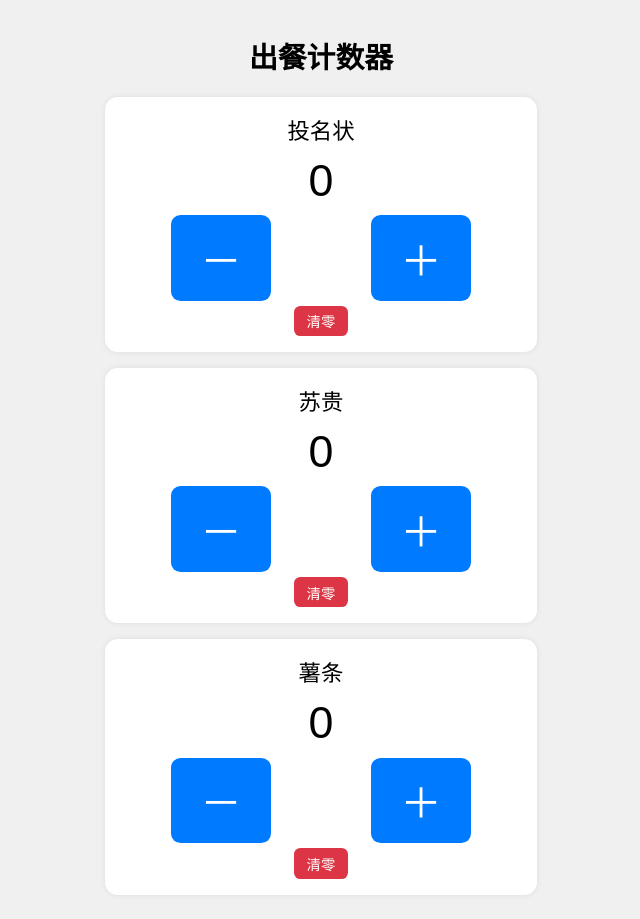
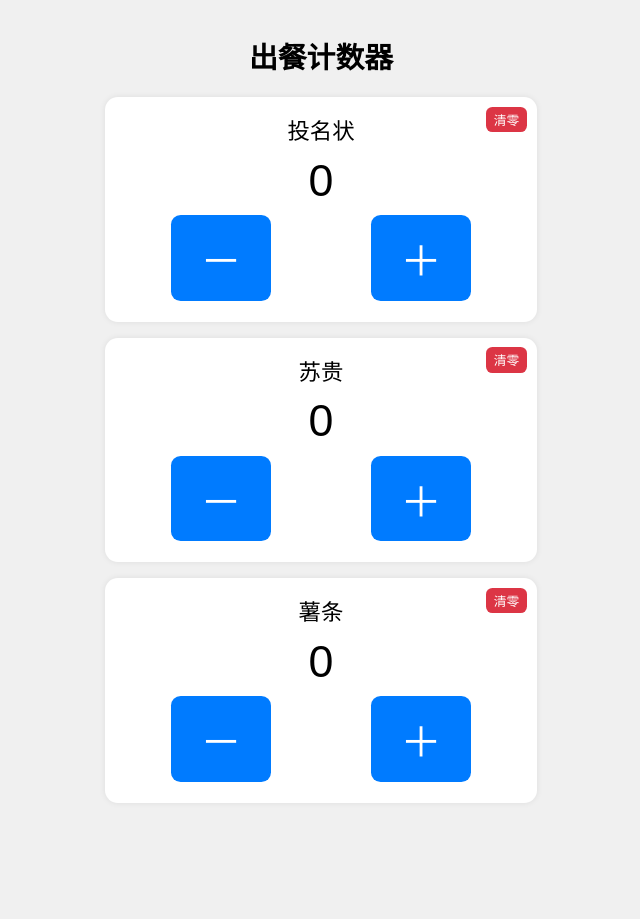
Before and after one commit to ashuangxtc/counter-app, a plain HTML site: page index.html in a window 1280 px wide. Shown: the whole page, without its empty margins (319-959 px from the left). After the commit the page ends 827 px from the top, so only its background shows below. Drawn offline with Linux system fonts and the light colour scheme; no server answers.

Commit message:
Update index.html

```diff
--- a/index.html
+++ b/index.html
@@ -19,6 +19,7 @@
       margin-bottom: 0.8rem;
     }
     .counter-container {
+      position: relative;
       margin: 0.5rem 0;
       background: #fff;
       padding: 1rem;
@@ -55,12 +56,19 @@
       background: #0056b3;
     }
     .reset-btn {
-      font-size: 0.9rem;
-      padding: 0.3rem 0.8rem;
+      position: absolute;
+      top: 0.6rem;
+      right: 0.6rem;
+      font-size: 0.8rem;
+      padding: 0.2rem 0.5rem;
       background: #dc3545;
-      margin: 0 auto;
-      display: block;
+      color: #fff;
+      border: none;
       border-radius: 0.4rem;
+      cursor: pointer;
+    }
+    .reset-btn:active {
+      background: #b02a37;
     }
   </style>
 </head>
@@ -68,33 +76,33 @@
   <h1>出餐计数器</h1>
 
   <div class="counter-container">
+    <button class="reset-btn" onclick="resetCount('counter1')">清零</button>
     <div class="label">投名状</div>
     <div id="counter1" class="count">0</div>
     <div class="buttons">
       <button onclick="changeCount('counter1', -1)">－</button>
       <button onclick="changeCount('counter1', 1)">＋</button>
     </div>
-    <button class="reset-btn" onclick="resetCount('counter1')">清零</button>
   </div>
 
   <div class="counter-container">
+    <button class="reset-btn" onclick="resetCount('counter2')">清零</button>
     <div class="label">苏贵</div>
     <div id="counter2" class="count">0</div>
     <div class="buttons">
       <button onclick="changeCount('counter2', -1)">－</button>
       <button onclick="changeCount('counter2', 1)">＋</button>
     </div>
-    <button class="reset-btn" onclick="resetCount('counter2')">清零</button>
   </div>
 
   <div class="counter-container">
+    <button class="reset-btn" onclick="resetCount('counter3')">清零</button>
     <div class="label">薯条</div>
     <div id="counter3" class="count">0</div>
     <div class="buttons">
       <button onclick="changeCount('counter3', -1)">－</button>
       <button onclick="changeCount('counter3', 1)">＋</button>
     </div>
-    <button class="reset-btn" onclick="resetCount('counter3')">清零</button>
   </div>
 
   <script type="module">
```
